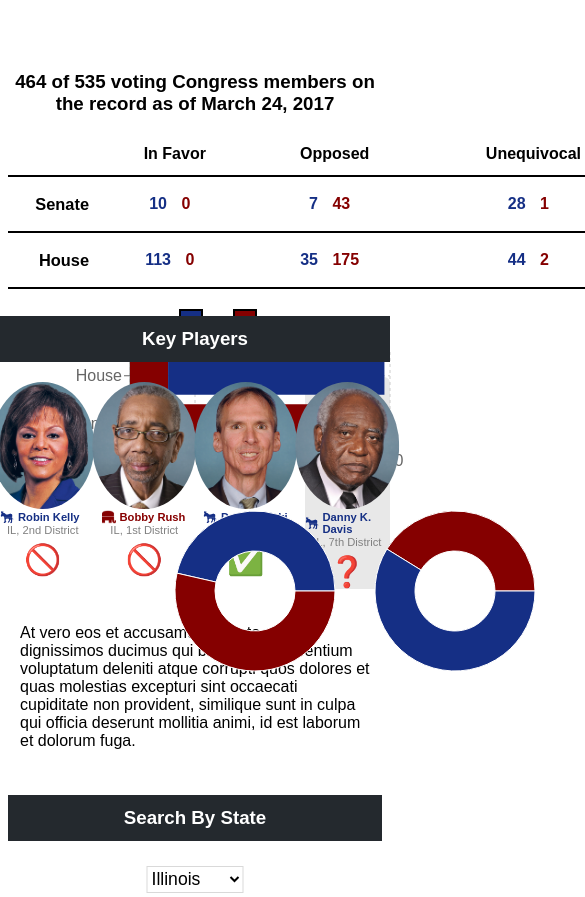
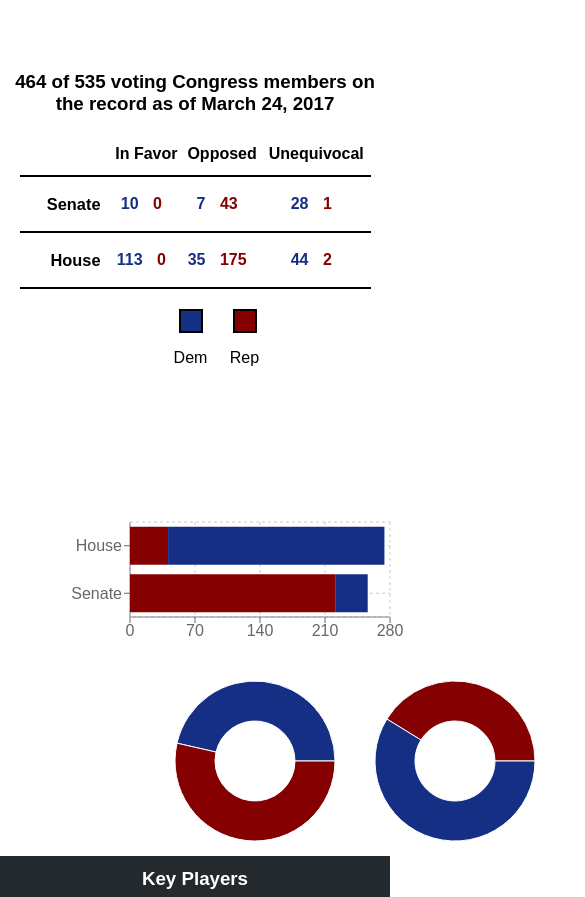
Before and after one commit to MagicWilliams/studio-legislator-tracker, a React (Create React App) app: page / in a window 390 px wide. Shown: the part 1100-1997 px from the top of the page, 585 px wide, since content can reach past the window. Built offline with nearby package versions, Linux system fonts and the light colour scheme.

Commit message:
spacing and styling for the datasection

```diff
--- a/src/components/Banner/Banner.css
+++ b/src/components/Banner/Banner.css
@@ -31,3 +31,10 @@
 .subtitle {
 	font-size: 1rem;
 }
+
+@media only screen and (max-width: 768px){
+	.title {
+		font-size: 2rem;
+		width: 80%;
+	}
+}
--- a/src/components/Table/Table.css
+++ b/src/components/Table/Table.css
@@ -1,12 +1,16 @@
 .DataSection {
-	height: 50vh;
 	text-align: center;
-	margin-bottom: 150px;
+	display:block;
 }
 
 .tableData {
-	height: 200px;
+	height: 250px;
 	margin-top: 100px;
+}
+
+.table, .pieCharts {
+	margin: 0 auto;
+	padding-bottom: 100px;
 }
 
 /* STYLING FOR THE LEGEND */
@@ -64,3 +68,16 @@
 	margin-left: 25px;
 	margin-bottom: 0px;
 }
+
+
+@media only screen and (max-width: 768px){
+
+	.Charts {
+		margin-top: 200px;
+	}
+
+	.table, .pieCharts {
+		padding-bottom: 0px;
+
+	}
+}
--- a/src/components/Table/Table.jsx
+++ b/src/components/Table/Table.jsx
@@ -35,9 +35,9 @@ class Table extends Component {
            <Row>
 
 
-            <Col xs={12} className="tableData" md={6}>
+            <Col xs={12} md={6} className="tableData">
               <h3> 464 of 535 voting Congress members on the record as of March 24, 2017 </h3>
-            <table>
+            <table className="table">
               <thead>
                 <tr>
                   <th></th>
@@ -96,7 +96,7 @@ class Table extends Component {
                  <Bar dataKey="for" stackId="a" fill="#850000" />
                  <Bar dataKey="against" stackId="a" fill="#152F85" />
               </BarChart>
-              <PieChart width={800} height={200} fill="000">
+              <PieChart className="pieCharts" width={600} height={200} fill="000">
                 <Pie className="graph" data={pieChartData1} cx={200} cy={100} innerRadius={40} outerRadius={80} fill="#152F85" >
                   {
                     pieChartData1.map((entry, index) => (
--- a/src/components/VotingTable/VotingTable.css
+++ b/src/components/VotingTable/VotingTable.css
@@ -25,6 +25,13 @@ table {
   width: 640px;
   /* Table reset stuff */
   border-collapse: collapse; border-spacing: 0;
+}
+
+@media only screen and (max-width: 468px){
+	table {
+		width: 90vw;
+		margin-left: 5vw;
+	}
 }
 
 td, th {
--- a/src/components/VotingTable/VotingTable.jsx
+++ b/src/components/VotingTable/VotingTable.jsx
@@ -1,10 +1,14 @@
 import React, { Component } from 'react';
+import { Grid, Row, Col } from 'react-flexbox-grid';
 import './VotingTable.css';
 
 class VotingTable extends Component {
   render() {
     return (
     	<div className="tableContainer">
+	    	<Grid>
+	    		<Row>
+	    			<Col xs={12}>
 		    			<table>
 							<thead>
 								<tr>
@@ -33,7 +37,9 @@ class VotingTable extends Component {
 								</tr>
 							</tbody>
 						</table>
-
+	    			</Col>
+	    		</Row>
+	    	</Grid>
     	</div>
     );
   }
```
Lines whose indentation alone changed are shown as unchanged.
